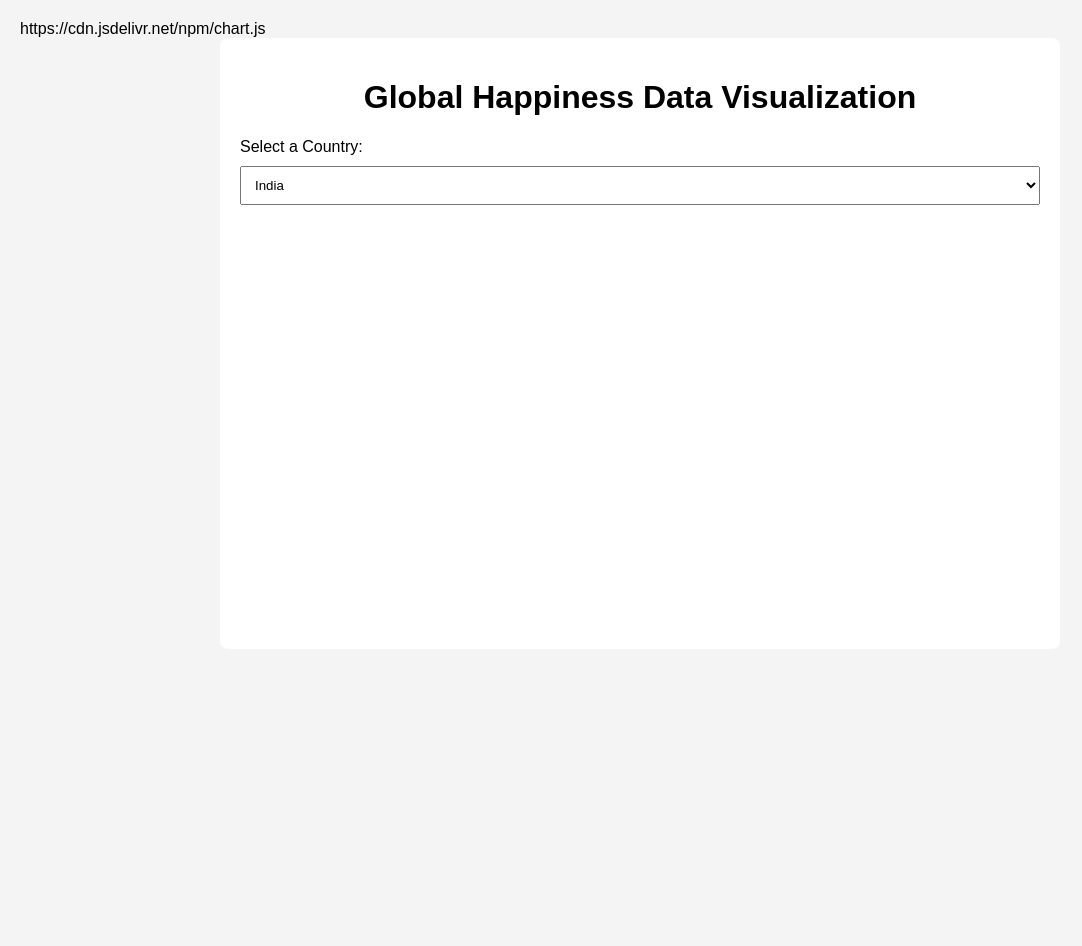
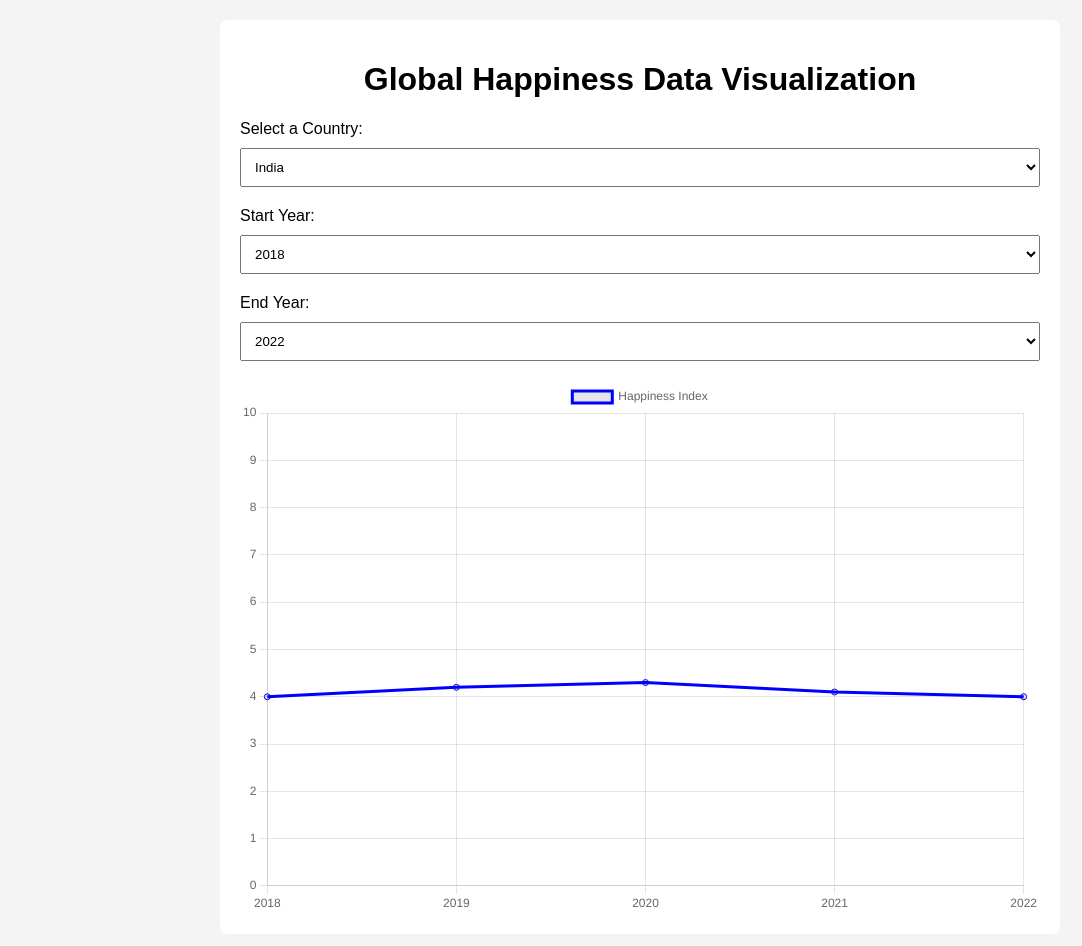
Before and after one commit to Shrinidhi203/happiness-data-viz, a plain HTML site: page DataBoard/Main.html in a window 1280 px wide. Shown: the whole page, without its empty margins (0-1082 px from the left). Before the commit the page ends 800 px from the top, so only its background shows below. Drawn offline with nearby package versions, Linux system fonts and the light colour scheme; no server answers.

Commit message:
Update Main.html

```diff
--- a/DataBoard/Main.html
+++ b/DataBoard/Main.html
@@ -4,7 +4,7 @@
     <meta charset="UTF-8">
     <title>Global Happiness Data Visualization</title>
     <link rel="stylesheet" href="Styles.css">
-    https://cdn.jsdelivr.net/npm/chart.js
+    <script src="https://cdn.jsdelivr.net/npm/chart.js"></script>
 </head>
 <body>
     <div class="container">
@@ -15,6 +15,13 @@
             <option value="United States">United States</option>
             <option value="Brazil">Brazil</option>
         </select>
+
+        <label for="startYearSelect">Start Year:</label>
+        <select id="startYearSelect"></select>
+
+        <label for="endYearSelect">End Year:</label>
+        <select id="endYearSelect"></select>
+
         <canvas id="happinessChart" width="600" height="400"></canvas>
     </div>
     <script src="DataBoardScript.js"></script>
```
